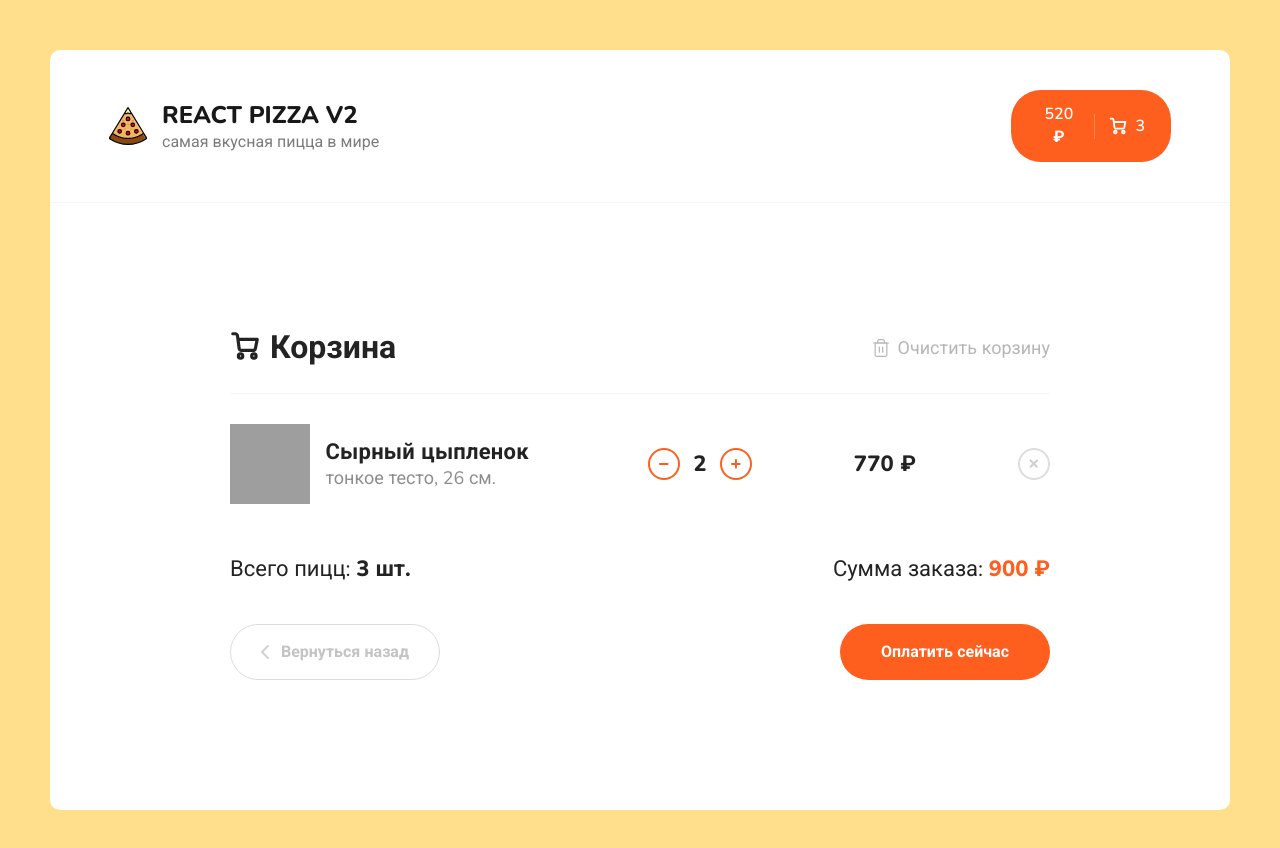
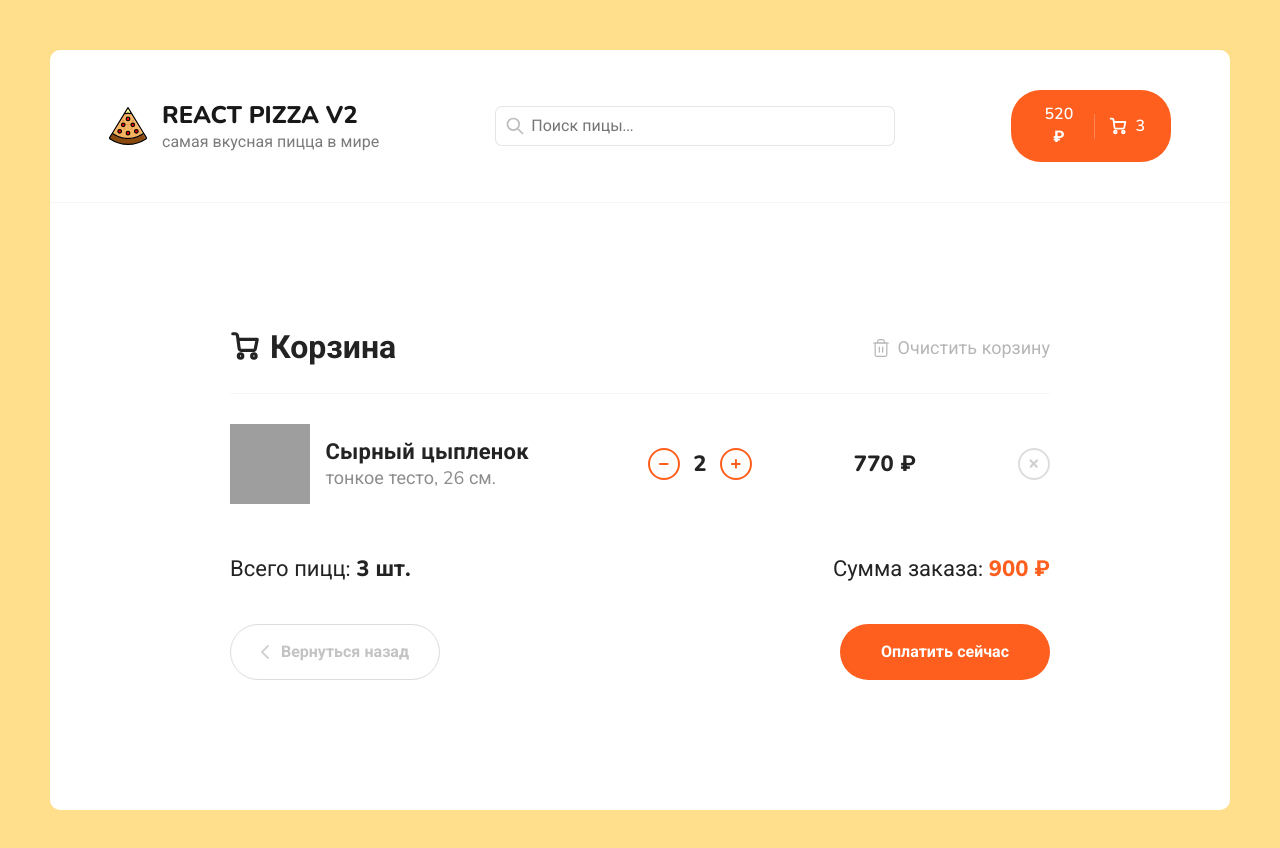
Before and after one commit to Bahram101/react-pizza2, a React (Create React App) app: page /cart in a window 1280 px wide. Shown: the top 848 px of the page. Built offline with nearby package versions, Linux system fonts and the light colour scheme; grey boxes are pictures that could not be loaded.

Commit message:
added Search, Pagination

```diff
--- a/package.json
+++ b/package.json
@@ -9,6 +9,7 @@
     "react": "^18.1.0",
     "react-content-loader": "^6.2.0",
     "react-dom": "^18.1.0",
+    "react-paginate": "^8.1.3",
     "react-router-dom": "^6.3.0",
     "react-scripts": "5.0.1",
     "sass": "^1.52.2",
--- a/src/App.js
+++ b/src/App.js
@@ -8,12 +8,22 @@ import NotFound from './pages/NotFound';
 import './scss/app.scss';
 
 function App() {
+	const [searchValue, setSearchValue] = useState('');
+
 	return (
 		<div className='wrapper'>
-			{<Header />}
+			{
+				<Header
+					searchValue={searchValue}
+					setSearchValue={setSearchValue}
+				/>
+			}
 			<div className='content'>
 				<Routes>
-					<Route path='/' element={<Home />} />
+					<Route
+						path='/'
+						element={<Home searchValue={searchValue} />}
+					/>
 					<Route path='/cart' element={<Cart />} />
 					<Route path='/*' element={<NotFound />} />
 				</Routes>
--- a/src/components/Header.jsx
+++ b/src/components/Header.jsx
@@ -1,7 +1,8 @@
 import { Link } from 'react-router-dom';
 import logoSvg from '../assets/img/pizza-logo.svg';
+import Search from './Search/Search';
 
-function Header() {
+function Header({searchValue, setSearchValue}) {
 	return (
 		<div>
 			<div className='header'>
@@ -15,9 +16,15 @@ function Header() {
 							</div>
 						</div>
 					</Link>
+
+					<Search
+						searchValue={searchValue}
+						setSearchValue={setSearchValue}
+					/>
+
 					<div className='header__cart'>
 						<Link to='/cart' className='button button--cart'>
-							<span style={{width: '43px'}}>520 ₽</span>
+							<span style={{ width: '43px' }}>520 ₽</span>
 							<div className='button__delimiter'></div>
 							<svg
 								width='18'
--- /dev/null
+++ b/src/components/Pagination/Pagination.module.scss
@@ -0,0 +1,39 @@
+.root {
+	li {
+		display: inline-block;
+
+		a {
+			text-align: center;
+			width: 45px;
+			line-height: 42px;
+			border: 1px solid #fe5f1e;
+			border-radius: 30px;
+			margin-right: 10px;
+			cursor: pointer;
+			display: inline-block;
+			color: #fe5f1e;
+
+			&:hover {
+				background-color: #fe5f1e;
+				color: #fff;
+			}
+		}
+	}
+	:global {
+		.selected {
+			a {
+				background-color: #fe5f1e;
+				color: #fff;
+			}
+		}
+	}
+    // :global {
+	// 	.disabled {
+	// 		a {
+	// 			border: 1px solid #ccc;
+	// 			color: #fff;
+
+	// 		}
+	// 	}
+	// }
+}
--- /dev/null
+++ b/src/components/Pagination/index.jsx
@@ -0,0 +1,20 @@
+import React from 'react';
+import ReactPaginate from 'react-paginate';
+import styles from './Pagination.module.scss';
+
+function Pagination(onChangePage) {
+	return (
+		<ReactPaginate
+			className={styles.root}
+			breakLabel='...'
+			previousLabel='<  '
+			nextLabel=' >'
+			onPageChange={(event)=>onChangePage(event.selected + 1)}
+			pageRangeDisplayed={4}
+			pageCount={3}
+			renderOnZeroPageCount={null}
+		/>
+	);
+}
+
+export default Pagination;
--- /dev/null
+++ b/src/components/Search/Search.jsx
@@ -0,0 +1,48 @@
+import React from 'react';
+import styles from './Search.module.scss';
+
+function Search({ searchValue, setSearchValue }) {
+	return (
+		<div className={styles.root}>
+			<svg
+				xmlns='http://www.w3.org/2000/svg'
+				fill='none'
+				viewBox='0 0 24 24'
+				stroke='currentColor'
+				strokeWidth='2'
+				className={styles.searchIcon}
+			>
+				<path
+					strokeLinecap='round'
+					strokeLinejoin='round'
+					d='M21 21l-6-6m2-5a7 7 0 11-14 0 7 7 0 0114 0z'
+				/>
+			</svg>
+			<input
+				value={searchValue}
+				onChange={(e) => setSearchValue(e.target.value)}
+				className={styles.input}
+				placeholder='Поиск пицы...'
+			/>
+			{searchValue && (
+				<svg
+					onClick={() => setSearchValue('')}
+					xmlns='http://www.w3.org/2000/svg'
+					fill='none'
+					viewBox='0 0 24 24'
+					stroke='currentColor'
+					strokeWidth='2'
+					className={styles.closeIcon}
+				>
+					<path
+						strokeLinecap='round'
+						strokeLinejoin='round'
+						d='M6 18L18 6M6 6l12 12'
+					/>
+				</svg>
+			)}
+		</div>
+	);
+}
+
+export default Search;
--- /dev/null
+++ b/src/components/Search/Search.module.scss
@@ -0,0 +1,38 @@
+.root {
+	position: relative;
+}
+
+.input {
+	border: 1px solid rgba(0, 0, 0, 0.1);
+	padding: 8px 20px 8px 35px;
+	width: 400px;
+	border-radius: 7px;
+	font-size: 16px;
+    transition: 0.3s;
+    // &:focus{
+    //     border: 1px solid rgba(0,0,0,0.5);
+    //     width: 500px;
+    // }
+}
+
+.searchIcon {
+	position: absolute;
+	width: 20px;
+	height: 20px;
+	opacity: 0.3;
+	position: absolute;
+    left: 10px;
+    top:10px;
+}
+.closeIcon{
+    position: absolute;
+    width: 20px;
+    height: 20px;
+    right: 9px;
+    top: 9px;
+    opacity: 0.5;
+    &:hover{
+        opacity: 0.8;
+        cursor: pointer;
+    }
+}
--- a/src/components/Sort.jsx
+++ b/src/components/Sort.jsx
@@ -2,9 +2,12 @@ import React, { useState } from 'react';
 
 export default function Sort({ value, onChangeSort }) {
 	const list = [
-		{ name: 'популярность', sort: 'rating' },
-		{ name: 'цене', sort: 'price' },
-		{ name: 'алфавиту', sort: 'title' },
+		{ name: 'популярность (ASC)', sort: 'rating' },
+		{ name: 'популярность (DESC)', sort: '-rating' },
+		{ name: 'цене (ASC)', sort: 'price' },
+		{ name: 'цене (DESC)', sort: '-price' },
+		{ name: 'алфавиту (ASC)', sort: 'title' },
+		{ name: 'алфавиту (DESC)', sort: '-title' },
 	];
 
 	const [open, setOpen] = useState(false);
@@ -38,7 +41,7 @@ export default function Sort({ value, onChangeSort }) {
 						{list.map((item) => (
 							<li
 								onClick={() => onClickSort(item)}
-								key={item}
+								key={item.sort}
 								className={value.sort === item.sort ? 'active' : ''}
 							>
 								{item.name}
--- a/src/pages/Home.jsx
+++ b/src/pages/Home.jsx
@@ -1,13 +1,17 @@
 import React, { useState, useEffect } from 'react';
+
 
 import PizzaBlock from '../components/PizzaBlock';
 import Skeleton from '../components/PizzaBlock/Skeleton';
 import Sort from '../components/Sort';
 import Categories from '../components/Categories';
+import Pagination from '../components/Pagination';
 
-const Home = () => {
+const Home = ({ searchValue }) => {
 	const [items, setItems] = useState([]);
 	const [isLoading, setIsLoading] = useState(true);
+	const [currentPage, setCurrentPage] = useState(0);
+
 
 	const [categoryId, setCategoryId] = useState(0);
 	const [sortType, setSortType] = useState({
@@ -17,10 +21,14 @@ const Home = () => {
 
 	useEffect(() => {
 		setIsLoading(true);
+
+		const sortBy = sortType.sort.replace('-', '');
+		const order = sortType.sort.includes('-') ? 'desc' : 'asc';
+		const category = categoryId > 0 ? `category=${categoryId}` : '';
+		const search = searchValue ? `&search=${searchValue}` : '';
+
 		fetch(
-			`https://629dc2ffc6ef9335c0a5514c.mockapi.io/items?${
-				categoryId > 0 ? `category=${categoryId}` : ''
-			}&sortBy=${sortType.sort}&order=asc`
+			`https://629dc2ffc6ef9335c0a5514c.mockapi.io/items?${category}&sortBy=${sortBy}&order=${order}${search}&page=${currentPage}`
 		)
 			.then((res) => res.json())
 			.then((json) => {
@@ -28,9 +36,17 @@ const Home = () => {
 				setIsLoading(false);
 			});
 		window.scrollTo(0, 0);
-	}, [categoryId, sortType]);
+	}, [categoryId, sortType, searchValue, currentPage]);
 
-	console.log('sortType', sortType);
+	const skeletons = [...new Array(6)].map((_, index) => (
+		<Skeleton key={index} />
+	));
+
+	const pizzas = items
+		// .filter((value) =>
+		// 	value.title.toLowerCase().includes(searchValue.toLowerCase()) // Поиск для статические данные
+		// )
+		.map((obj, i) => <PizzaBlock {...obj} key={i} />);
 
 	return (
 		<div className='container'>
@@ -46,12 +62,9 @@ const Home = () => {
 			</div>
 			<h2 className='content__title'>Все пиццы</h2>
 			<div className='content__items'>
-				{isLoading
-					? [...new Array(6)].map((_, index) => (
-							<Skeleton key={index} />
-					  ))
-					: items.map((obj, i) => <PizzaBlock {...obj} key={i} />)}
+				{isLoading ? skeletons : pizzas}
 			</div>
+			<Pagination onChangePage={(number)=>setCurrentPage(number)}/>
 		</div>
 	);
 };
```
Also changed, not shown: 1 other file (tests, documents, lock files or other folders).
